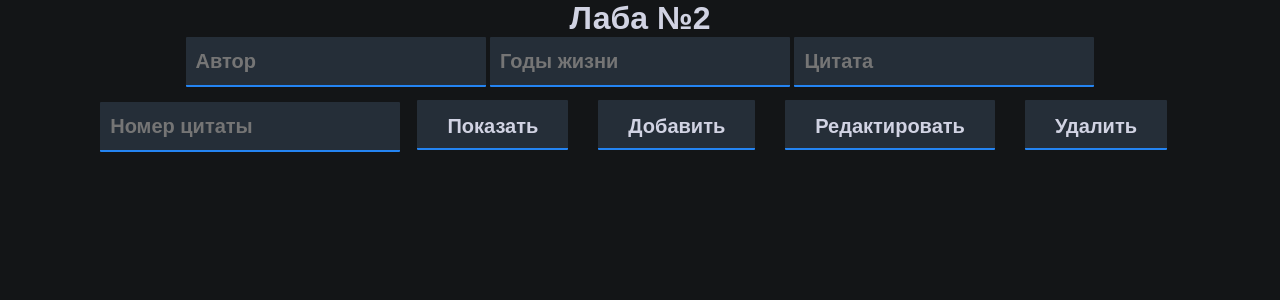
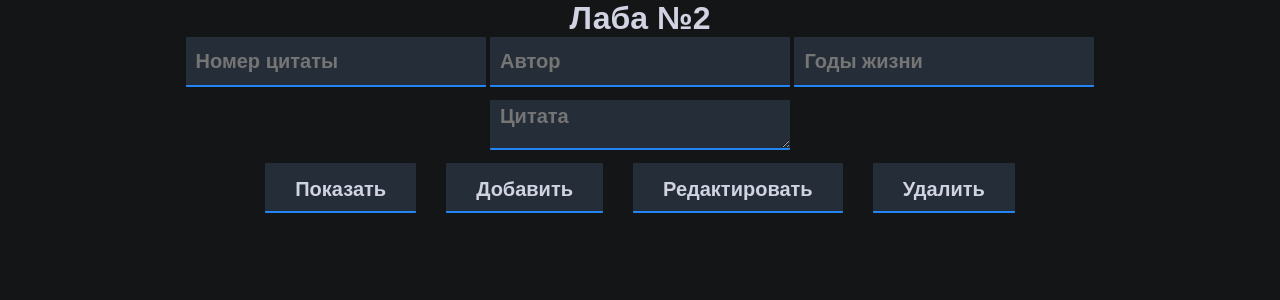
Before and after one commit to ThickHedgehog/Web_Lab2_REST_API, a Flask app: page / in a window 1280 px wide. Shown: the top 300 px of the page. Run offline with Flask 2, Linux system fonts and the light colour scheme.

Commit message:
change interface

```diff
--- a/static/script.js
+++ b/static/script.js
@@ -62,7 +62,6 @@ buttonCommit.addEventListener('click', function () {
     })
         .then(function () {
             console.log(JSON.stringify({id: idValue, author: nameValue, years: yearValue, quote: quoteValue}));
-            idSelect.value = "";
             changeAuthor.value = "";
             changeQuote.value = "";
             changeYear.value = "";
@@ -86,6 +85,9 @@ buttonAdd.addEventListener('click', function () {
     })
         .then(function () {
             console.log(JSON.stringify({id: idValue, author: nameValue, years: yearValue, quote: quoteValue}));
+            changeAuthor.value = "";
+            changeQuote.value = "";
+            changeYear.value = "";
         })
 })
 
--- a/static/style.css
+++ b/static/style.css
@@ -37,7 +37,7 @@ input[type="submit"]:hover {
     background: #2285f5;
 }
 
-.input input[type="text"] {
+.input input[type="text"], textarea {
     width: 300px;
     height: 50px;
     padding: 5px 10px;
@@ -53,6 +53,13 @@ input[type="submit"]:hover {
     border-bottom: 2px solid #2484f2;
 }
 
+textarea {
+    display: block;
+    margin-left: auto;
+    margin-right: auto;
+    margin-top: 1%;
+}
+
 p {
     text-align: center;
 }
--- a/templates/index.html
+++ b/templates/index.html
@@ -14,19 +14,19 @@
 </div>
 <div class="input" id="changeDiv">
     <label>
+        <input type="text" placeholder="Номер цитаты" class="inputID">
+    </label>
+    <label>
         <input type="text" placeholder="Автор" class="changeAuthor">
     </label>
     <label>
         <input type="text" placeholder="Годы жизни" class="changeYear">
     </label>
     <label>
-        <input type="text" placeholder="Цитата" class="changeQuote">
+        <textarea placeholder="Цитата" class="changeQuote"></textarea>
     </label>
 </div>
 <div class="input">
-    <label>
-        <input type="text" placeholder="Номер цитаты" class="inputID">
-    </label>
     <input type="submit" value="Показать" class="submit" id="Get">
     <input type="submit" value="Добавить" class="Add" id="Put">
     <input type="submit" value="Редактировать" class="change" id="Change">
```
